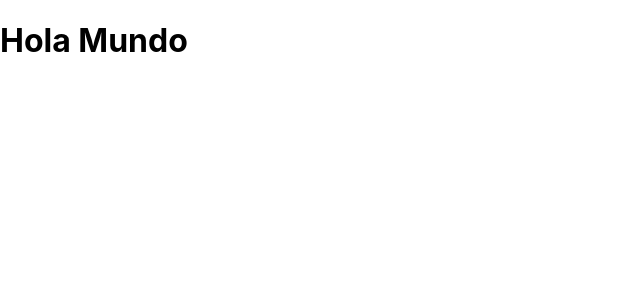
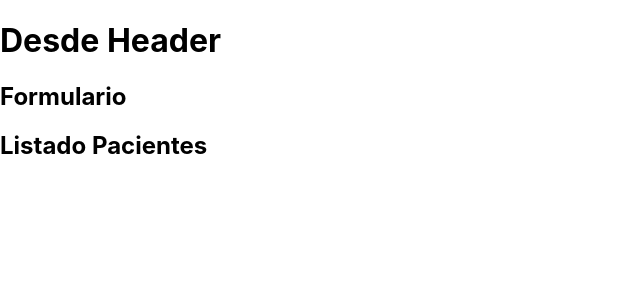
Before and after one commit to EdOsoNB/citas_react_vite, a React (Vite) app: page / in a window 1280 px wide. Shown: the top 300 px of the page, without its empty margins (0-640 px from the left). Built offline with nearby package versions, Linux system fonts and the light colour scheme.

Commit message:
Added new components Header, Formulario & ListadoPacientes

```diff
--- a/src/App.jsx
+++ b/src/App.jsx
@@ -1,9 +1,15 @@
+import Header from "./components/Header"
+import Formulario from "./components/Formulario"
+import ListadoPacientes from "./components/ListadoPacientes"
+
 function App() {
 
   return (
-    <div>
-      <h1>Hola Mundo</h1>
-    </div>
+    <>
+      <Header />
+      <Formulario />
+      <ListadoPacientes />
+    </>
   )
 }
 
--- /dev/null
+++ b/src/components/Formulario.jsx
@@ -0,0 +1,9 @@
+const Formulario = () => {
+  return (
+    <div>
+        <h2>Formulario</h2>
+    </div>
+  )
+}
+
+export default Formulario
--- /dev/null
+++ b/src/components/Header.jsx
@@ -0,0 +1,7 @@
+function Header() {
+    return(
+        <h1>Desde Header</h1>
+    )
+}
+
+export default Header
--- /dev/null
+++ b/src/components/ListadoPacientes.jsx
@@ -0,0 +1,9 @@
+const ListadoPacientes = () => {
+    return (
+        <div>
+            <h2>Listado Pacientes</h2>
+        </div>
+    )
+}
+
+export default ListadoPacientes
```
